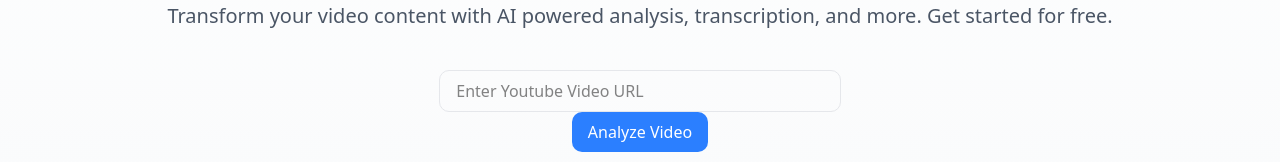
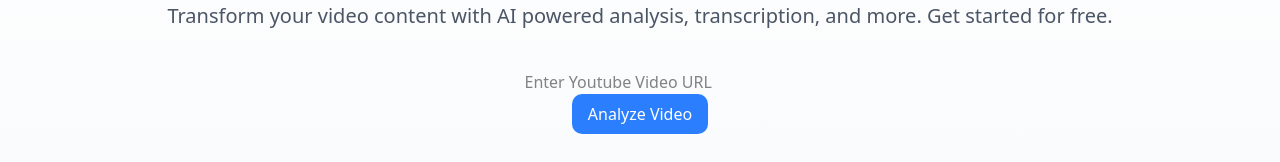
Before and after one commit to marksikaundi/up.Chat, a Next.js app: page / in a window 1280 px wide. Shown: the part 371-533 px from the top of the page. Built offline with nearby package versions, Linux system fonts and the light colour scheme; no server answers.

Commit message:
🔧 Update input field styling to use flexbox for better layout

```diff
--- a/components/YoutubeVideoForm.tsx
+++ b/components/YoutubeVideoForm.tsx
@@ -8,7 +8,7 @@ function YoutubeVideoForm() {
       action={() => {}}
       />
 
-      <input type="text" placeholder="Enter Youtube Video URL" className="w-full px-4 py-2 border border-gray-200 rounded-lg focus:outline-none focus:border-blue-500 transition-all duration-300 " />
+      <input type="text" placeholder="Enter Youtube Video URL" className=" flex flex-col sm:flex-row gap-2 items-center " />
       <button className="bg-blue-500 text-white px-4 py-2 rounded-lg hover:bg-blue-600 transition-all duration-300 ">
         Analyze Video
         </button>
```
